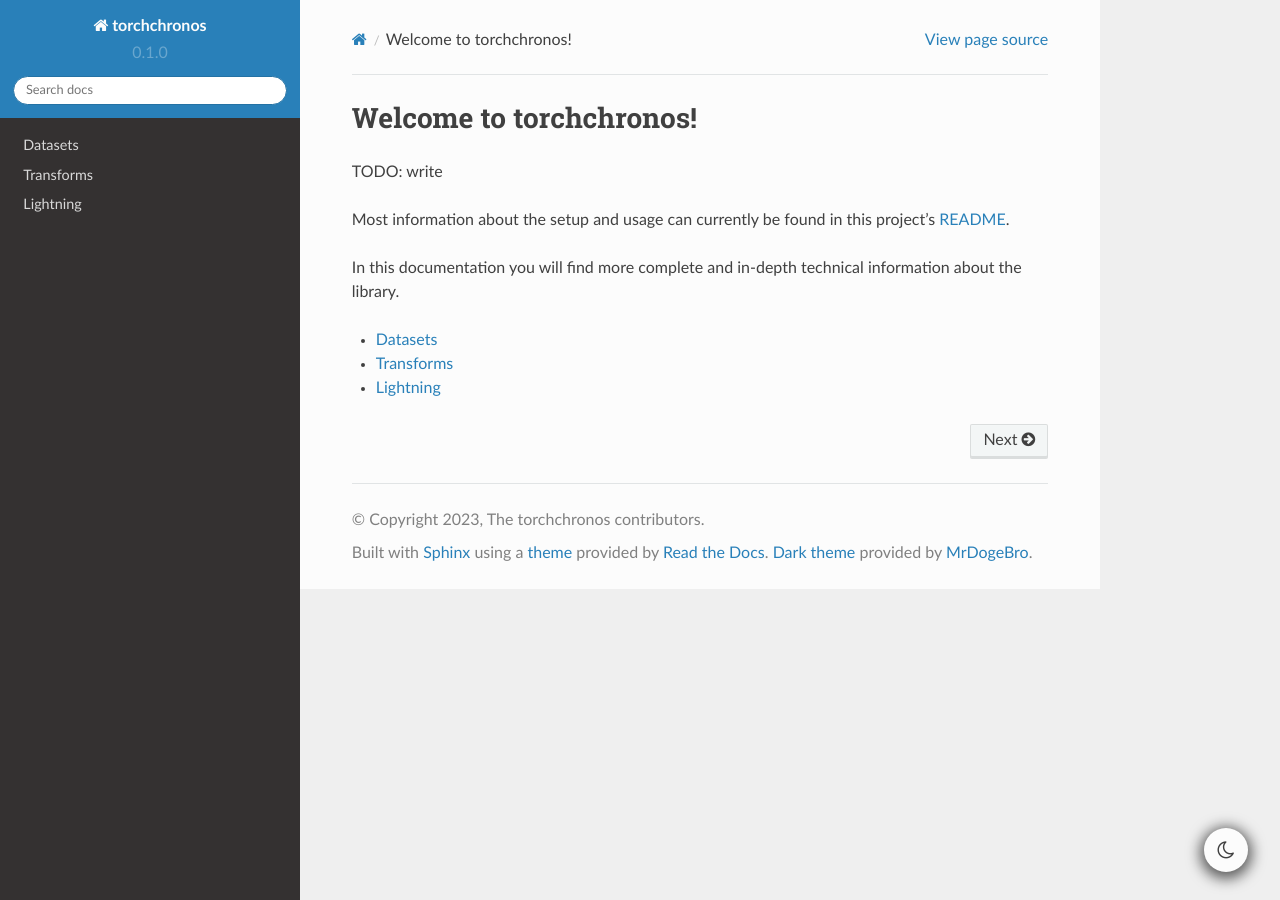
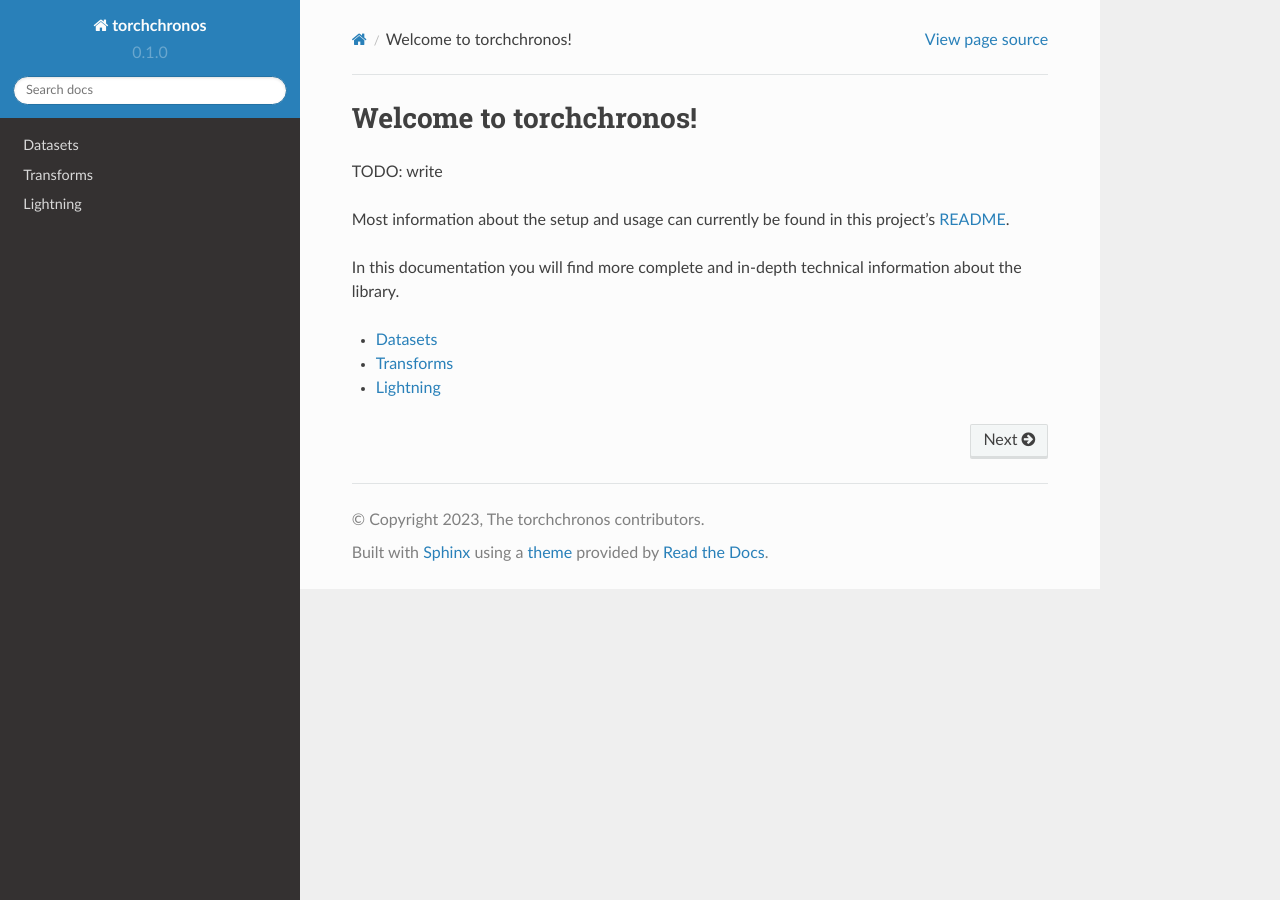
Before and after one commit to mauricekraus/torchchronos, a Sphinx documentation site: the page built from docs/source/index.rst, in a window 1280 px wide. Built offline with Sphinx 7.4.7 and the Read the Docs theme 2.0.0, drawn with Linux system fonts in a browser that asks for light colours.

Commit message:
changed readthedocs setings

```diff
--- /dev/null
+++ b/docs/requirements.txt
@@ -0,0 +1,4 @@
+# Defining the exact version will make sure things don't break
+sphinx==7.2.6
+sphinx_rtd_theme==2.0.0
+readthedocs-sphinx-search==0.1.1
--- a/docs/source/conf.py
+++ b/docs/source/conf.py
@@ -50,7 +50,6 @@
     "sphinx.ext.doctest",
     "sphinx_rtd_theme",
     "sphinx.ext.viewcode",
-    "sphinx_rtd_dark_mode",
 ]
 
 # List of patterns, relative to source directory, that match files and
```
Also changed, not shown: .readthedocs.yaml.
